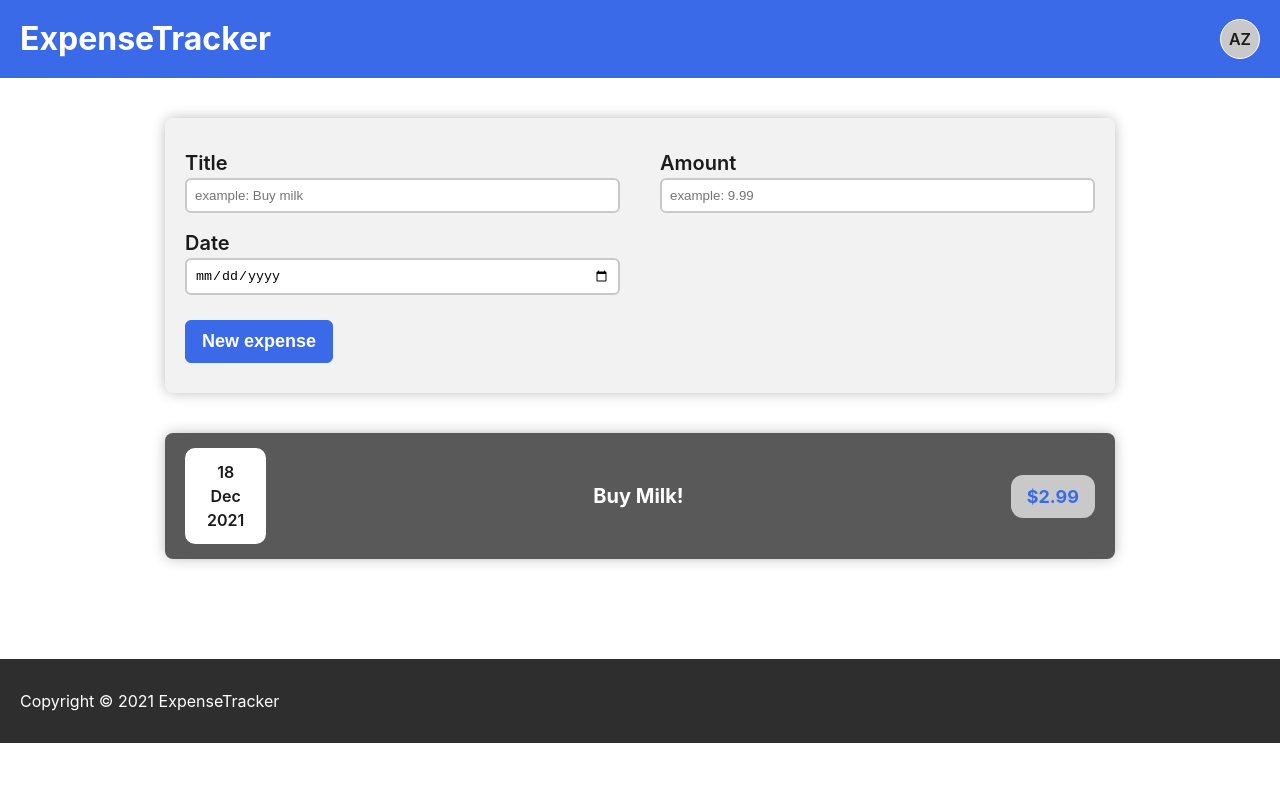
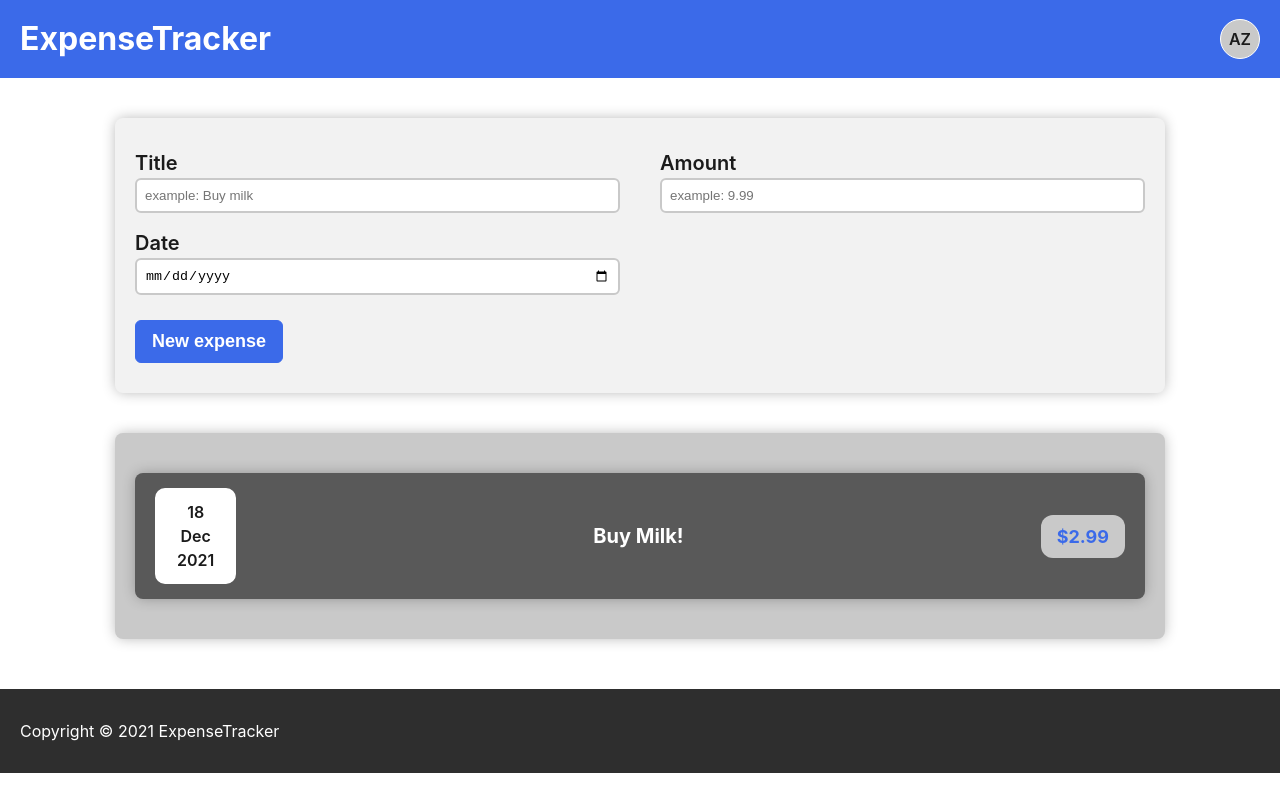
Before and after one commit to antoniozah/financial-tracker, a React (Create React App) app: page / in a window 1280 px wide. Built offline with nearby package versions, Linux system fonts and the light colour scheme.

Commit message:
fixing expenses element style

```diff
--- a/src/components/Expenses/Expenses.css
+++ b/src/components/Expenses/Expenses.css
@@ -1,4 +1,5 @@
 .expenses {
-  padding-top: 40px;
-  padding-bottom: 50px;
+    margin-top: 40px;
+    padding: 40px 20px;
+    background-color: var(--light-gray);
 }
--- a/src/components/Expenses/Expenses.js
+++ b/src/components/Expenses/Expenses.js
@@ -3,7 +3,7 @@ import './Expenses.css';
 
 const Expenses = ({ expenseData }) => {
     return (
-    <div className='expenses'>
+        <div className="expenses box-style">
             {expenseData.map((expense) => (
                 <Expense expense={expense} key={expense.id} />
             ))}
--- a/src/index.css
+++ b/src/index.css
@@ -16,9 +16,9 @@
 body {
     margin: 0;
     padding: 0;
-  font-family: -apple-system, BlinkMacSystemFont, 'Segoe UI', 'Roboto', 'Oxygen',
-    'Ubuntu', 'Cantarell', 'Fira Sans', 'Droid Sans', 'Helvetica Neue',
-    sans-serif;
+    font-family: -apple-system, BlinkMacSystemFont, 'Segoe UI', 'Roboto',
+        'Oxygen', 'Ubuntu', 'Cantarell', 'Fira Sans', 'Droid Sans',
+        'Helvetica Neue', sans-serif;
     font-size: 16px;
     font-weight: 400;
     line-height: 1.5;
@@ -47,10 +47,10 @@ ul {
 }
 
 .box-style {
-  max-width: 950px;
+    max-width: 1050px;
     margin: 0 auto;
     border-radius: 8px;
-  box-shadow: 0 0 14px -1px rgb(0,0,0,0.3);
+    box-shadow: 0 0 14px -1px rgb(0, 0, 0, 0.3);
 }
 
 .btn {
```
Lines whose indentation alone changed are shown as unchanged.
